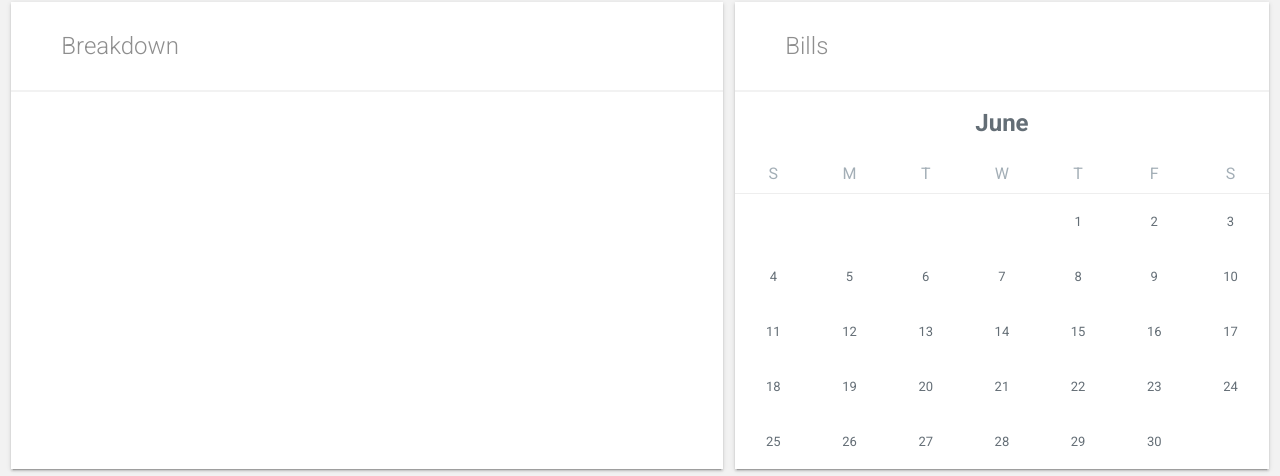
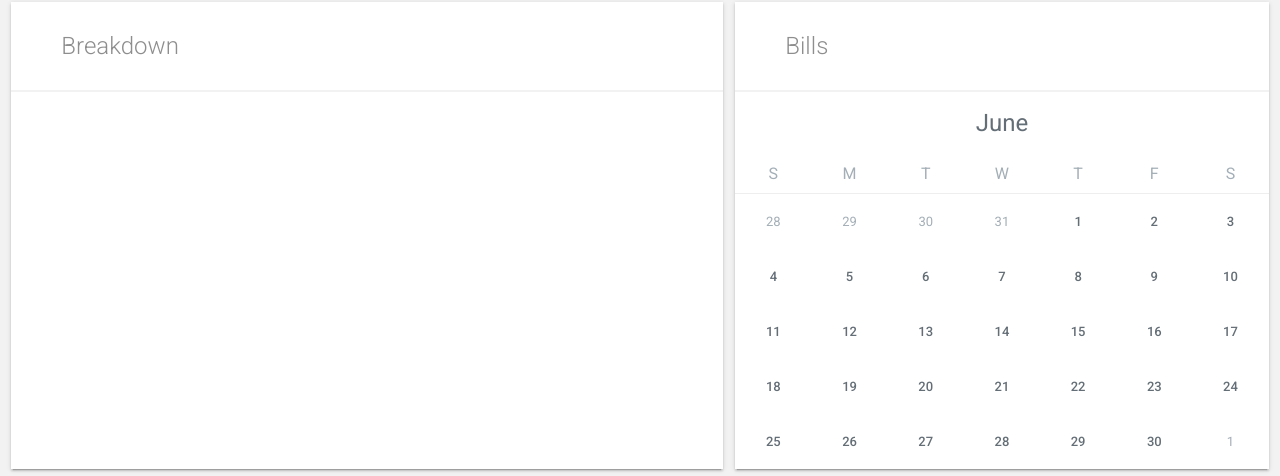
Before and after one commit to frboud/budgeting, a plain HTML site: page index.html in a window 1280 px wide. Shown: the part 402-878 px from the top of the page. Drawn offline with Linux system fonts and the light colour scheme.

Commit message:
styling change

```diff
--- a/assets/css/main.scss
+++ b/assets/css/main.scss
@@ -133,6 +133,7 @@ p, h1, h2, h3, h4, h5, h6, span, li, button, label{
   h1{
     padding: 17px 0;
     width:100%;
+    font-weight: 400;
   }
   p{
     width: 14.285714285%;
@@ -149,5 +150,10 @@ p, h1, h2, h3, h4, h5, h6, span, li, button, label{
     width: 14.285714285%;
     padding:20px 0;
     font-size:13px;
+    font-weight: 500;
+    &.other-month{
+      color:$tLight;
+      font-weight: 400;
+    }
   }
 }
--- a/assets/js/budget.js
+++ b/assets/js/budget.js
@@ -52,17 +52,29 @@ var BudgetApp = (function() {
           var that = _self.Calendar;
           // Draw the month selector and day names
           var body = document.getElementById('calendar-body');
-          var html = '';
+          var html = '',
+            dayCounter = 0;
 
           // Add the days from the previous month
           var monthStart = new Date(that.year, that.month, 1).getDay(),
-            prevMonth = that.month;
-          for (var i = 0; i < monthStart; i++) {
-            html += "<p class=\"calendar-date\"></p>";
+            prevMonth = that.month -1;
+
+          if (prevMonth === -1)
+            prevMonth = 12;
+
+          // Start at monthStart + 1 since calendars dont start at 0
+          for (var i = (that.monthLength[prevMonth] - monthStart + 1); i <= that.monthLength[prevMonth]; i++, dayCounter++) {
+            html += "<p class=\"calendar-date other-month\">"+i+"</p>";
           }
 
-          for (var i = 1; i < 31; i++) {
+          // Add current month days
+          for (var i = 1; i < that.monthLength[that.month] + 1; i++, dayCounter++) {
             html += "<p class=\"calendar-date\">"+i+"</p>";
+          }
+
+          // Add days after month end
+          for (var i = 1; dayCounter % 7 !== 0; i++, dayCounter++) {
+            html += "<p class=\"calendar-date other-month\">"+i+"</p>";
           }
 
           body.innerHTML += html;
```
Also changed, not shown: assets/css/main.css, 1 other file.
